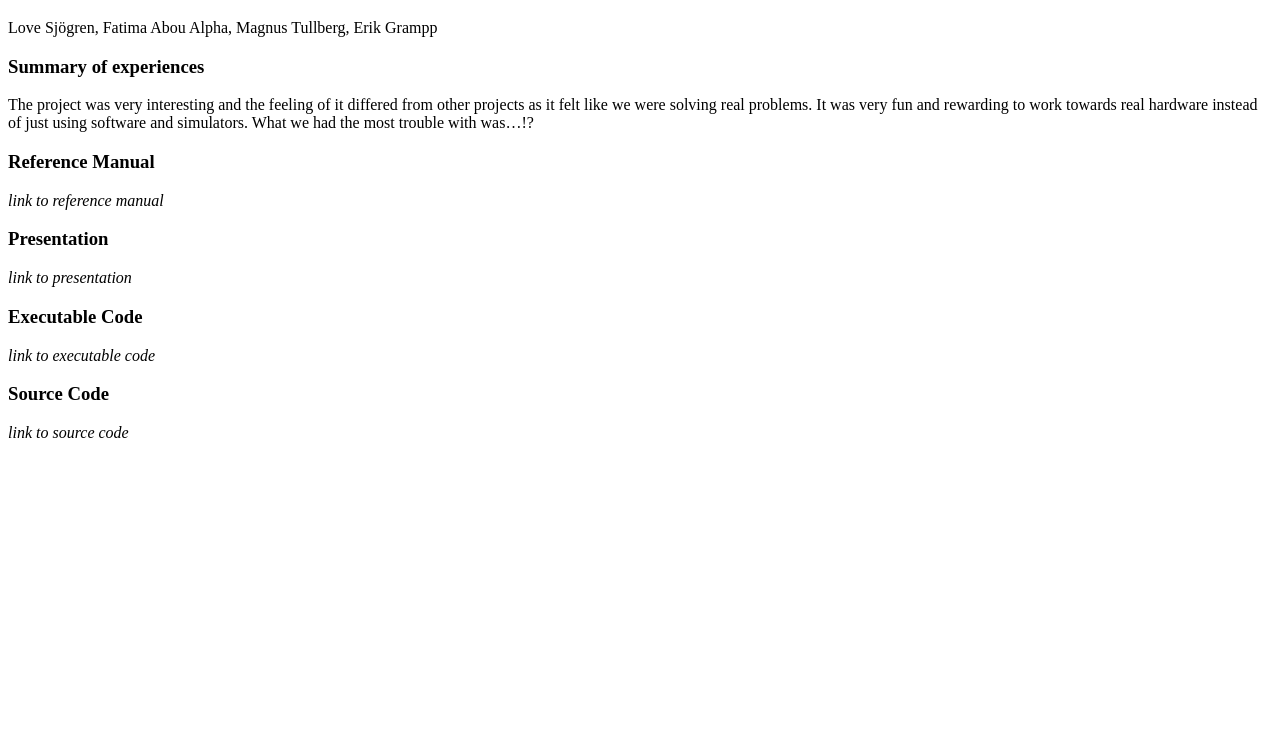
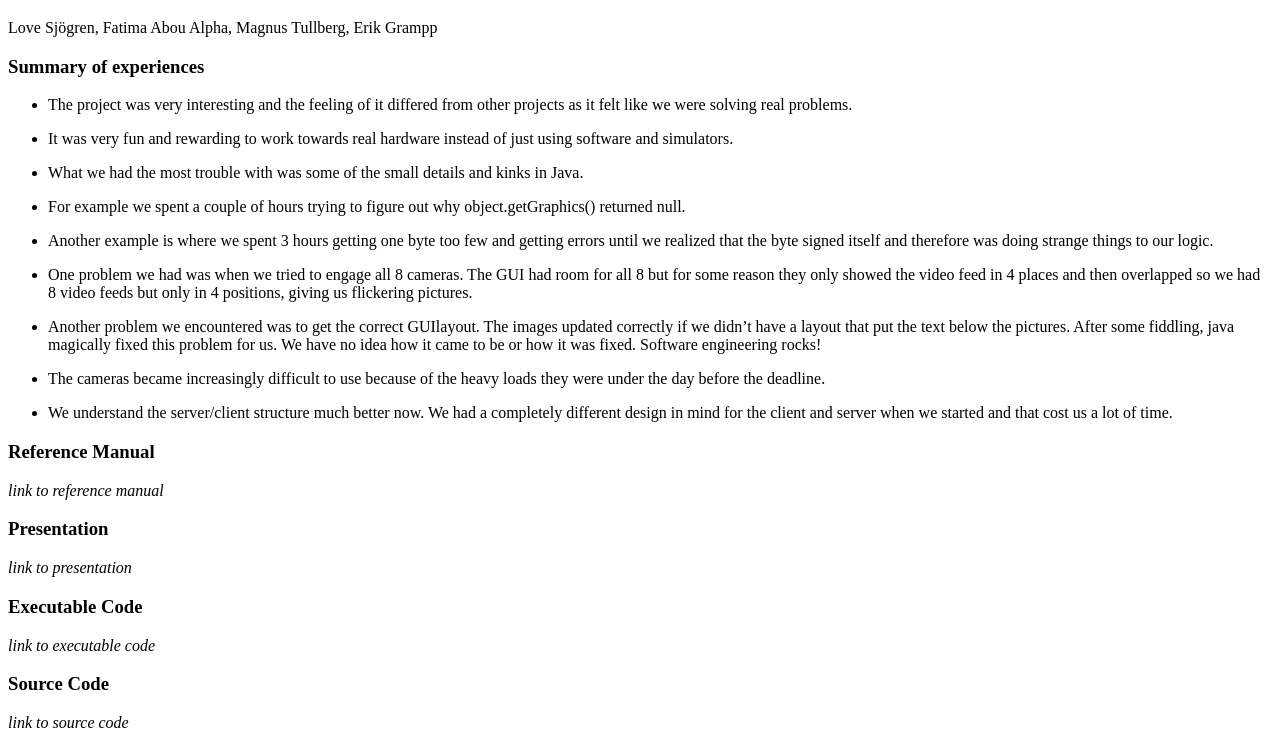
Before and after one commit to Lovepove/Lovepove.github.io, a plain HTML site: page index.html in a window 1280 px wide. Shown: the part 61-809 px from the top of the page. Drawn offline with Linux system fonts and the light colour scheme.

Commit message:
New Version

```diff
--- a/index.html
+++ b/index.html
@@ -2,14 +2,42 @@
 <h1><a id="EDA040_Project_0"></a>EDA040 Project</h1>
 <p>Love Sjögren, Fatima Abou Alpha, Magnus Tullberg, Erik Grampp</p>
 <h3><a id="Summary_of_experiences_4"></a>Summary of experiences</h3>
-<p>The project was very interesting and the feeling of it differed from other projects as it felt like we were solving real problems. It was very fun and rewarding to work towards real hardware instead of just using software and simulators. What we had the most trouble with was…!?</p>
-<h3><a id="Reference_Manual_8"></a>Reference Manual</h3>
+<ul>
+<li>
+<p>The project was very interesting and the feeling of it differed from other projects as it felt like we were solving real problems.</p>
+</li>
+<li>
+<p>It was very fun and rewarding to work towards real hardware instead of just using software and simulators.</p>
+</li>
+<li>
+<p>What we had the most trouble with was some of the small details and kinks in Java.</p>
+</li>
+<li>
+<p>For example we spent a couple of hours trying to figure out why object.getGraphics() returned null.</p>
+</li>
+<li>
+<p>Another example is where we spent 3 hours getting one byte too few and getting errors until we realized that the byte signed itself and therefore was doing strange things to our logic.</p>
+</li>
+<li>
+<p>One problem we had was when we tried to engage all 8 cameras. The GUI had room for all 8 but for some reason they only showed the video feed in 4 places and then overlapped so we had 8 video feeds but only in 4 positions, giving us flickering pictures.</p>
+</li>
+<li>
+<p>Another problem we encountered was to get the correct GUIlayout. The images updated correctly if we didn’t have a layout that put the text below the pictures. After some fiddling, java magically fixed this problem for us. We have no idea how it came to be or how it was fixed. Software engineering rocks!</p>
+</li>
+<li>
+<p>The cameras became increasingly difficult to use because of the heavy loads they were under the day before the deadline.</p>
+</li>
+<li>
+<p>We understand the server/client structure much better now. We had a completely different design in mind for the client and server when we started and that cost us a lot of time.</p>
+</li>
+</ul>
+<h3><a id="Reference_Manual_25"></a>Reference Manual</h3>
 <p><em>link to reference manual</em></p>
-<h3><a id="Presentation_12"></a>Presentation</h3>
+<h3><a id="Presentation_29"></a>Presentation</h3>
 <p><em>link to presentation</em></p>
-<h3><a id="Executable_Code_16"></a>Executable Code</h3>
+<h3><a id="Executable_Code_33"></a>Executable Code</h3>
 <p><em>link to executable code</em></p>
-<h3><a id="Source_Code_20"></a>Source Code</h3>
+<h3><a id="Source_Code_37"></a>Source Code</h3>
 <p><em>link to source code</em></p>
 
 </body></html>
```
